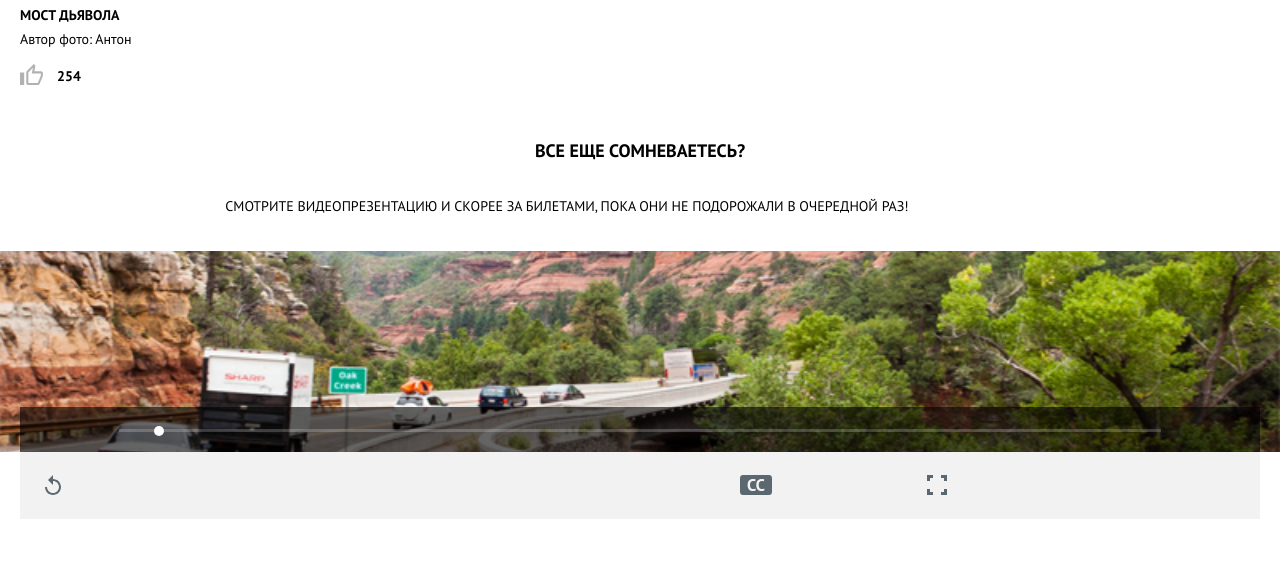
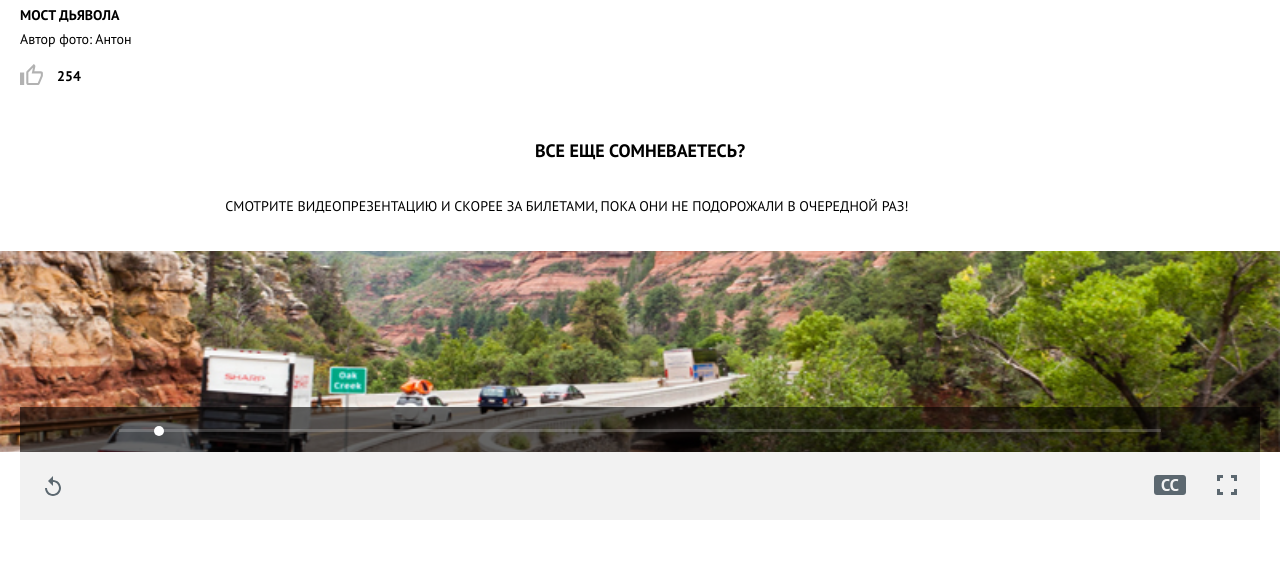
Before and after one commit to victoria-nsl/1669265-sedona-22, a website: page source/catalog.html in a window 1280 px wide. Shown: the part 2133-2700 px from the top of the page. Drawn offline with nearby package versions, Linux system fonts and the light colour scheme; files that its build step writes are made by us from their sources.

Commit message:
Скорректирована панель с кнопками для видео каталога

```diff
--- a/source/catalog.html
+++ b/source/catalog.html
@@ -146,6 +146,7 @@
                   <path d="M8 4V0L3 5L8 10V6C11.3 6 14 8.7 14 12C14 15.3 11.3 18 8 18C4.7 18 2 15.3 2 12H0C0 16.4 3.6 20 8 20C12.4 20 16 16.4 16 12C16 7.6 12.4 4 8 4Z"/>
                 </svg>
               </button>
+              <div class="video__button-rigth-wrapper">
                 <button class="video__button  video__button--subtitles" type="button" aria-label="Включить субтитры">
                   <svg width="32" height="20" viewBox="0 0 32 20" fill="none" xmlns="http://www.w3.org/2000/svg">
                     <path d="M29 0H3C1.3 0 0 1.3 0 3V17C0 18.7 1.3 20 3 20H29C30.7 20 32 18.7 32 17V3C32 1.3 30.7 0 29 0ZM14.4 15.9C13.9 16 13.3 16 12.7 16C12 16 11.3 15.9 10.7 15.7C10.1 15.5 9.5 15.1 9.1 14.7C8.7 14.3 8.3 13.6 8 12.8C7.7 12 7.6 11.1 7.6 10C7.6 8.9 7.8 7.9 8.1 7.1C8.4 6.3 8.8 5.7 9.3 5.2C9.8 4.7 10.4 4.4 11 4.2C11.5 4.1 12.2 4 12.8 4C13.5 4 14 4 14.5 4.1C15 4.2 15.3 4.3 15.6 4.4L15.2 6.3C14.9 6.2 14.6 6.1 14.3 6C13.9 6 13.5 6 13 6C12.1 6 11.4 6.3 10.8 7C10.2 7.7 10 8.7 10 10C10 10.6 10.1 11.1 10.2 11.6C10.3 12.1 10.5 12.5 10.8 12.9C11.1 13.2 11.4 13.5 11.8 13.7C12.2 13.9 12.7 14 13.2 14C13.7 14 14.1 14 14.5 13.9C14.8 13.8 15.1 13.7 15.4 13.5L15.9 15.3C15.4 15.6 14.9 15.7 14.4 15.9ZM23.1 15.9C22.6 16 22 16 21.4 16C20.7 16 20 15.9 19.4 15.7C18.8 15.5 18.2 15.1 17.8 14.7C17.3 14.2 16.9 13.6 16.7 12.8C16.4 12 16.3 11.1 16.3 10C16.3 8.9 16.5 7.9 16.8 7.1C17.1 6.3 17.5 5.7 18 5.2C18.5 4.7 19.1 4.4 19.7 4.2C20.2 4.1 20.9 4 21.5 4C22.2 4 22.7 4 23.2 4.1C23.7 4.2 24 4.3 24.3 4.4L23.9 6.3C23.6 6.2 23.3 6.1 23 6C22.6 6 22.2 6 21.7 6C20.8 6 20.1 6.3 19.5 7C18.9 7.7 18.7 8.7 18.7 10C18.7 10.6 18.8 11.1 18.9 11.6C19 12.1 19.2 12.5 19.5 12.9C19.8 13.2 20.1 13.5 20.5 13.7C20.9 13.9 21.4 14 21.9 14C22.4 14 22.8 14 23.2 13.9C23.5 13.8 23.8 13.7 24.1 13.5L24.6 15.3C24.1 15.6 23.6 15.7 23.1 15.9Z" />
@@ -159,6 +160,7 @@
                     <path d="M17 17H14V20H17H20V17V14H17V17Z" />
                   </svg>
                 </button>
+              </div>
             </div>
           </div>
         </div>
--- a/source/less/blocks/video.less
+++ b/source/less/blocks/video.less
@@ -76,6 +76,7 @@
 .video__switches {
   display: flex;
   align-items: center;
+  justify-content: space-between;
   width: 100%;
   padding: 23px 23px 21px 25px;
   box-sizing: border-box;
@@ -88,12 +89,8 @@
   margin: 0;
   background-color: transparent;
 
-  &--replay {
-    margin-right: 57%;
-  }
-
   &--fullscreen {
-    margin-left: 13%;
+    margin-left: 27px;
   }
 }
 
```
Lines whose indentation alone changed are shown as unchanged.
